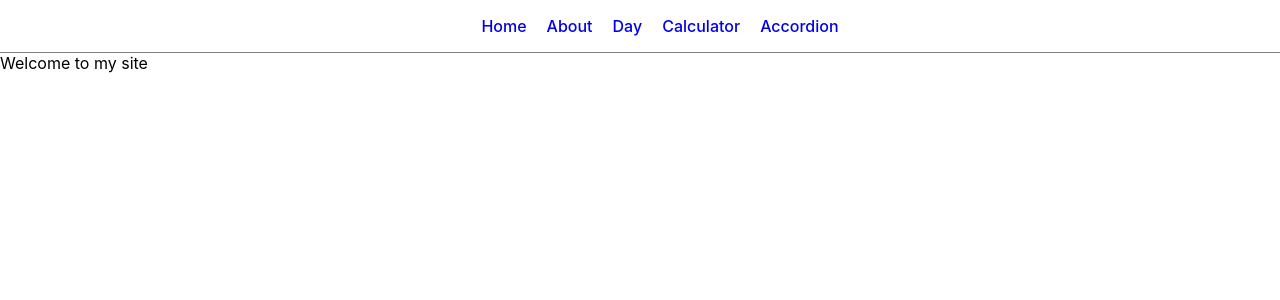
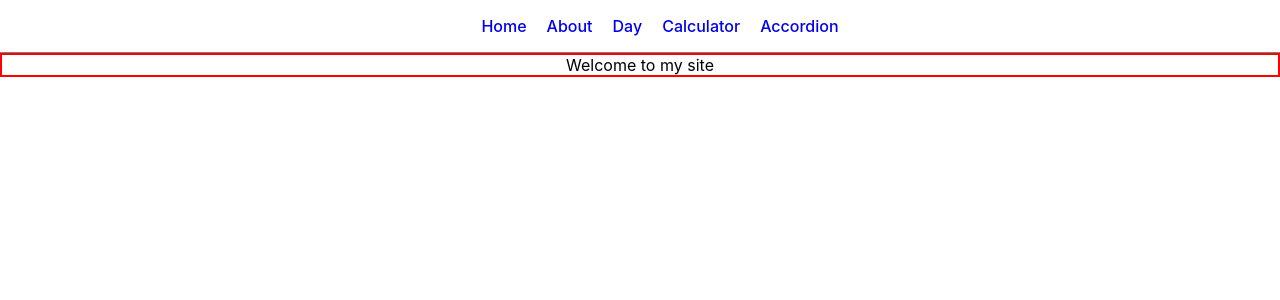
Before and after one commit to mambachristophersteven/react-beginning, a React (Create React App) app: page / in a window 1280 px wide. Shown: the top 300 px of the page. Built offline with nearby package versions, Linux system fonts and the light colour scheme.

Commit message:
styling initialoized for Homepage

```diff
--- a/src/Components/Homepage/Homepage.css
+++ b/src/Components/Homepage/Homepage.css
@@ -0,0 +1,6 @@
+.homepage{
+    border: 2px solid red;
+    display: flex;
+    flex-direction: column;
+    align-items: center;
+}
--- a/src/Components/Homepage/Homepage.jsx
+++ b/src/Components/Homepage/Homepage.jsx
@@ -3,7 +3,7 @@ import './Homepage.css'
 
 const Homepage = () => {
   return (
-    <div>Welcome to my site</div>
+    <div className='homepage'>Welcome to my site</div>
   )
 }
 
```
